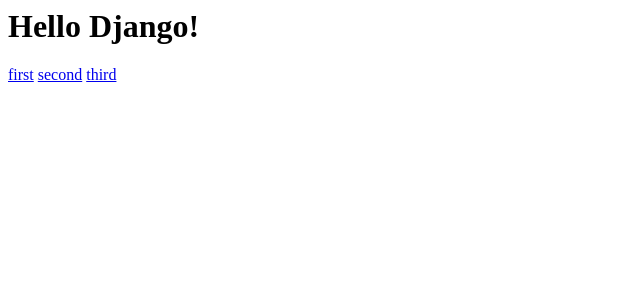
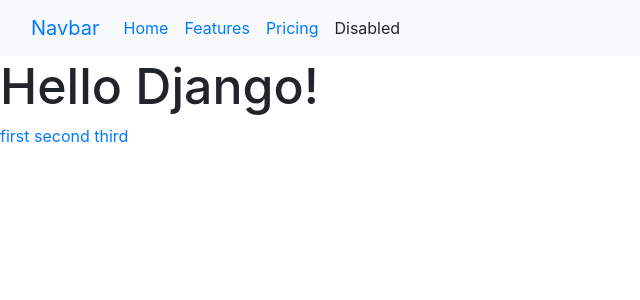
Before and after one commit to JihoonNoahLee/django-breakdown, a Django app: template posts/templates/posts/main.html in a window 1280 px wide. Shown: the top 300 px of the page, without its empty margins (0-640 px from the left). Run offline with Django 4.2, Linux system fonts and the light colour scheme; the template is opened without the code that fills it, so the values that code supplies are empty; some libraries are stand-ins or nearby versions.

Commit message:
[ADD]: html managing including routing

```diff
--- a/django_breakdown/settings.py
+++ b/django_breakdown/settings.py
@@ -70,7 +70,7 @@
 TEMPLATES = [
     {
         'BACKEND': 'django.template.backends.django.DjangoTemplates',
-        'DIRS': [],
+        'DIRS': [os.path.join(BASE_DIR, 'django_breakdown', 'templates')],
         'APP_DIRS': True,
         'OPTIONS': {
             'context_processors': [
@@ -132,6 +132,9 @@
 # https://docs.djangoproject.com/en/4.1/howto/static-files/
 
 STATIC_URL = 'static/'
+STATICFILES_DIRS = [
+    os.path.join(BASE_DIR, 'django_breakdown', 'static')
+]
 
 # Default primary key field type
 # https://docs.djangoproject.com/en/4.1/ref/settings/#default-auto-field
--- /dev/null
+++ b/django_breakdown/static/css/project.css
@@ -0,0 +1,3 @@
+h1 {
+  font-size: 50px;
+}
--- /dev/null
+++ b/django_breakdown/templates/base.html
@@ -0,0 +1,24 @@
+{% load static %}
+<!doctype html>
+<html lang="en">
+  <head>
+    <!-- Required meta tags -->
+    <meta charset="utf-8">
+    <meta name="viewport" content="width=device-width, initial-scale=1, shrink-to-fit=no">
+
+    <!-- Bootstrap CSS -->
+    <link rel="stylesheet" href="https://stackpath.bootstrapcdn.com/bootstrap/4.3.1/css/bootstrap.min.css" integrity="sha384-ggOyR0iXCbMQv3Xipma34MD+dH/1fQ784/j6cY/iJTQUOhcWr7x9JvoRxT2MZw1T" crossorigin="anonymous">
+    <link rel="stylesheet" href="{% static 'css/project.css' %}">
+
+    <title>My First Django</title>
+  </head>
+  <body>
+    {% block content %}
+    {% endblock %}
+    <!-- Optional JavaScript -->
+    <!-- jQuery first, then Popper.js, then Bootstrap JS -->
+    <script src="https://code.jquery.com/jquery-3.3.1.slim.min.js" integrity="sha384-q8i/X+965DzO0rT7abK41JStQIAqVgRVzpbzo5smXKp4YfRvH+8abtTE1Pi6jizo" crossorigin="anonymous"></script>
+    <script src="https://cdnjs.cloudflare.com/ajax/libs/popper.js/1.14.7/umd/popper.min.js" integrity="sha384-UO2eT0CpHqdSJQ6hJty5KVphtPhzWj9WO1clHTMGa3JDZwrnQq4sF86dIHNDz0W1" crossorigin="anonymous"></script>
+    <script src="https://stackpath.bootstrapcdn.com/bootstrap/4.3.1/js/bootstrap.min.js" integrity="sha384-JjSmVgyd0p3pXB1rRibZUAYoIIy6OrQ6VrjIEaFf/nJGzIxFDsf4x0xIM+B07jRM" crossorigin="anonymous"></script>
+  </body>
+</html>
--- /dev/null
+++ b/django_breakdown/templates/share/_navbar.html
@@ -0,0 +1,16 @@
+<nav class="navbar navbar-expand-lg bg-light">
+  <div class="container-fluid">
+    <a class="navbar-brand" href="#">Navbar</a>
+    <button class="navbar-toggler" type="button" data-bs-toggle="collapse" data-bs-target="#navbarNavAltMarkup" aria-controls="navbarNavAltMarkup" aria-expanded="false" aria-label="Toggle navigation">
+      <span class="navbar-toggler-icon"></span>
+    </button>
+    <div class="collapse navbar-collapse" id="navbarNavAltMarkup">
+      <div class="navbar-nav">
+        <a class="nav-link active" aria-current="page" href="#">Home</a>
+        <a class="nav-link" href="#">Features</a>
+        <a class="nav-link" href="#">Pricing</a>
+        <a class="nav-link disabled">Disabled</a>
+      </div>
+    </div>
+  </div>
+</nav>
--- a/lovely/templates/lovely/first.html
+++ b/lovely/templates/lovely/first.html
@@ -1,3 +1,8 @@
+{% extends 'base.html' %}
+
+{% block content %}
+{% include 'share/_navbar.html' %}
 <h1>
   first
 </h1>
+{% endblock %}
--- a/lovely/templates/lovely/second.html
+++ b/lovely/templates/lovely/second.html
@@ -1,3 +1,7 @@
+{% extends 'base.html' %}
+
+{% block content %}
 <h1>
   second
 </h1>
+{% endblock %}
--- a/lovely/templates/lovely/third.html
+++ b/lovely/templates/lovely/third.html
@@ -1,3 +1,7 @@
+{% extends 'base.html' %}
+
+{% block content %}
 <h1>
   third
 </h1>
+{% endblock %}
--- a/posts/templates/posts/main.html
+++ b/posts/templates/posts/main.html
@@ -1,3 +1,8 @@
+{% extends 'base.html' %}
+
+{% block content %}
+{% include 'share/_navbar.html' %}
+
 <h1>
   Hello Django!
 </h1>
@@ -5,3 +10,4 @@
 <a href='{% url "lovely:first" %}'>first</a>
 <a href='{% url "lovely:second" %}'>second</a>
 <a href='{% url "lovely:third" %}'>third</a>
+{% endblock %}
```
